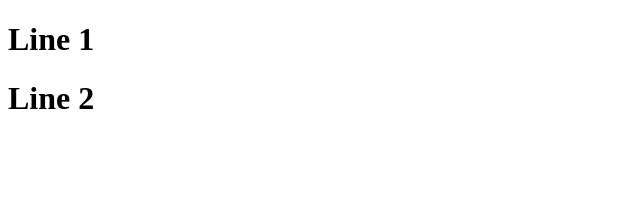
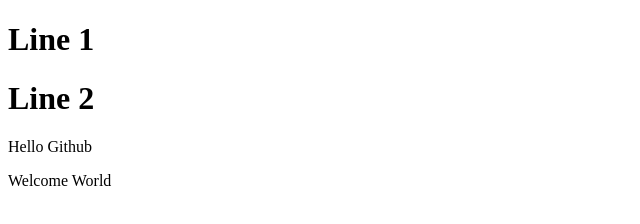
Before and after one commit to abrarcuet96/index-prac, a plain HTML site: page index.html in a window 1280 px wide. Shown: the whole page, without its empty margins (0-640 px from the left). Drawn offline with Linux system fonts and the light colour scheme.

Commit message:
add world

```diff
--- a/index.html
+++ b/index.html
@@ -8,5 +8,7 @@
 <body>
     <h1>Line 1</h1>
     <h1>Line 2</h1>
+    <p>Hello Github</p>
+    <p>Welcome World</p>
 </body>
 </html>
```
